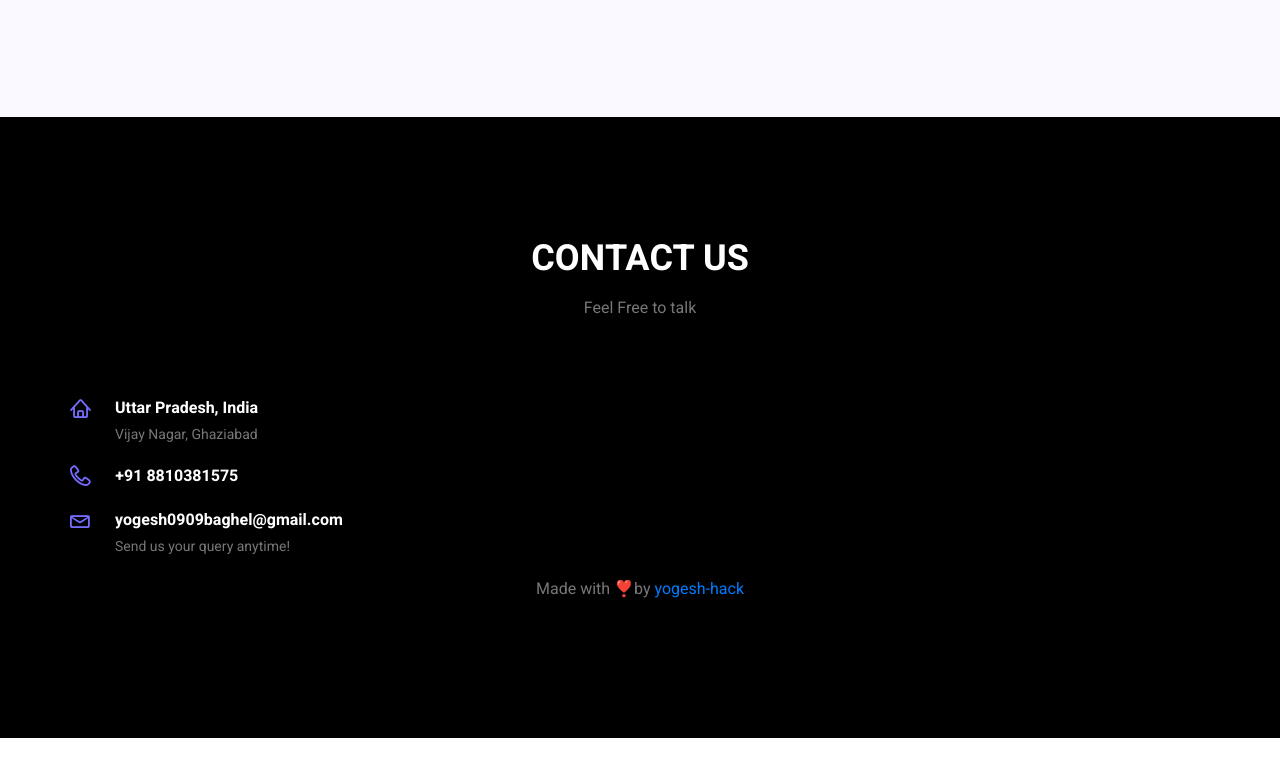
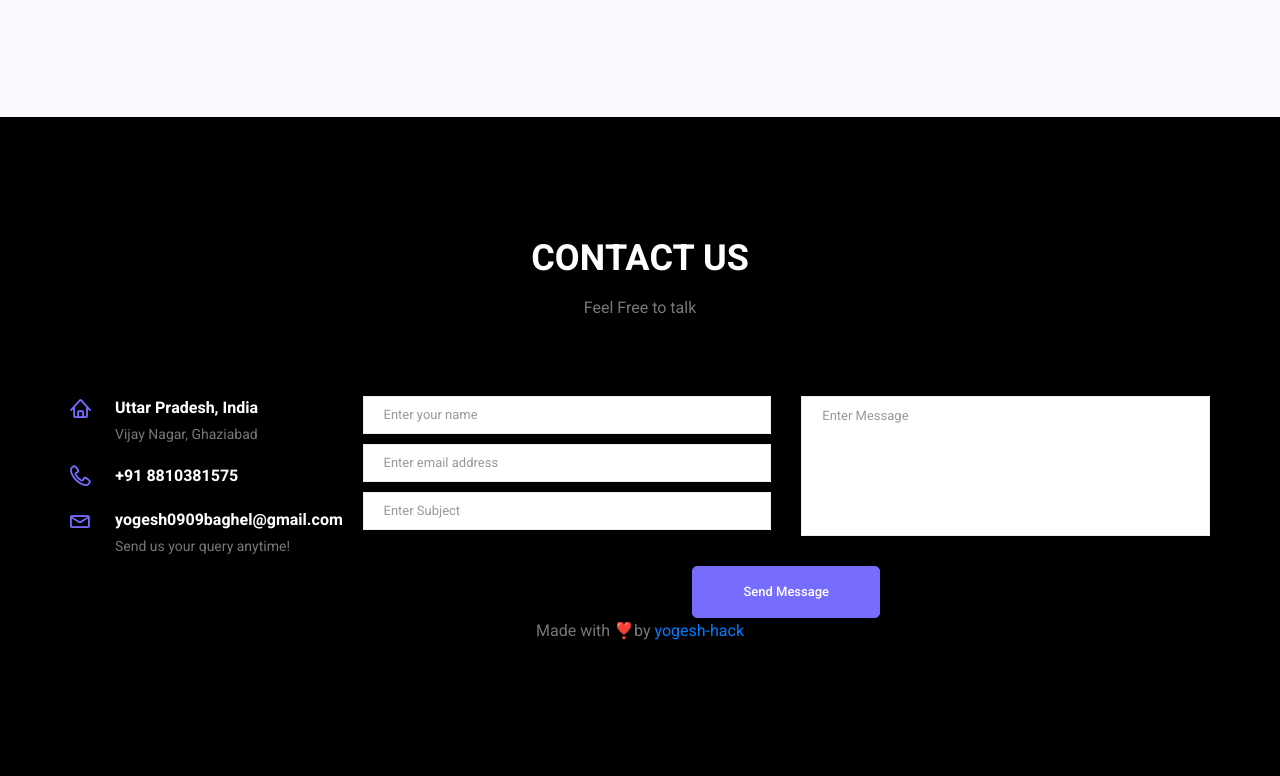
Before and after one commit to yogesh-hack/Personal-Portfolio, a plain HTML site: page Yogesh-porfolio/index.html in a window 1280 px wide. Shown: the part 6917-7693 px from the top of the page. Before the commit the page ends 7655 px from the top, so only its background shows below. Drawn offline with Linux system fonts and the light colour scheme.

Commit message:
Update index.html

```diff
--- a/Yogesh-porfolio/index.html
+++ b/Yogesh-porfolio/index.html
@@ -548,7 +548,7 @@
 						</div>
 					</div>
 					<div class="col-lg-9">
- 						<!-- <form class="row contact_form" action="contact_process.php" method="post" id="contactForm"
+ 					     <form class="row contact_form" action="contact_process.php" method="post" id="contactForm"
 							novalidate="novalidate">
 							<div class="col-md-6">
 								<div class="form-group">
@@ -573,7 +573,7 @@
 							<div class="col-md-12 text-center">
 								<button type="submit" value="submit" class="btn submit_btn">Send Message</button>
 							</div>
-						</form> -->
+						</form>
 					</div>
 				</div>
 
```
